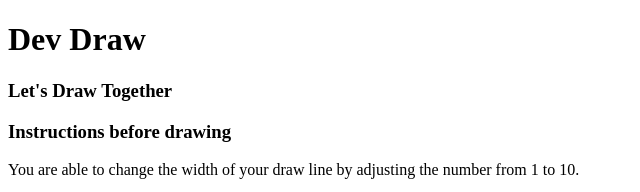
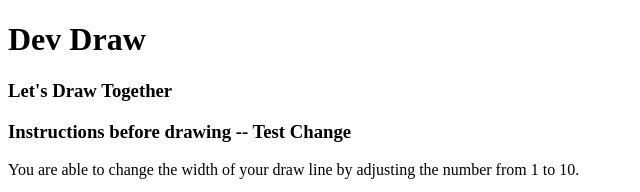
Before and after one commit to DrummerDee/DevDrawApp, a website: page index.html in a window 1280 px wide. Shown: the top 192 px of the page, without its empty margins (0-640 px from the left). Drawn offline with Linux system fonts and the light colour scheme.

Commit message:
Test-change

```diff
--- a/index.html
+++ b/index.html
@@ -12,7 +12,7 @@
     <h1>Dev Draw</h1>
     <h3>Let's Draw Together</h3>
     <div class="container">
-        <h3>Instructions before drawing</h3>
+        <h3>Instructions before drawing -- Test Change</h3>
         <p> You are able to change the width of your draw line by adjusting the number from 1 to 10.
         <p> You are able to change the color of your draw line by clicking stroke</p>
         <p> Now that you've read the instructions, you're ready to draw! Have Fun :) </p>
```
